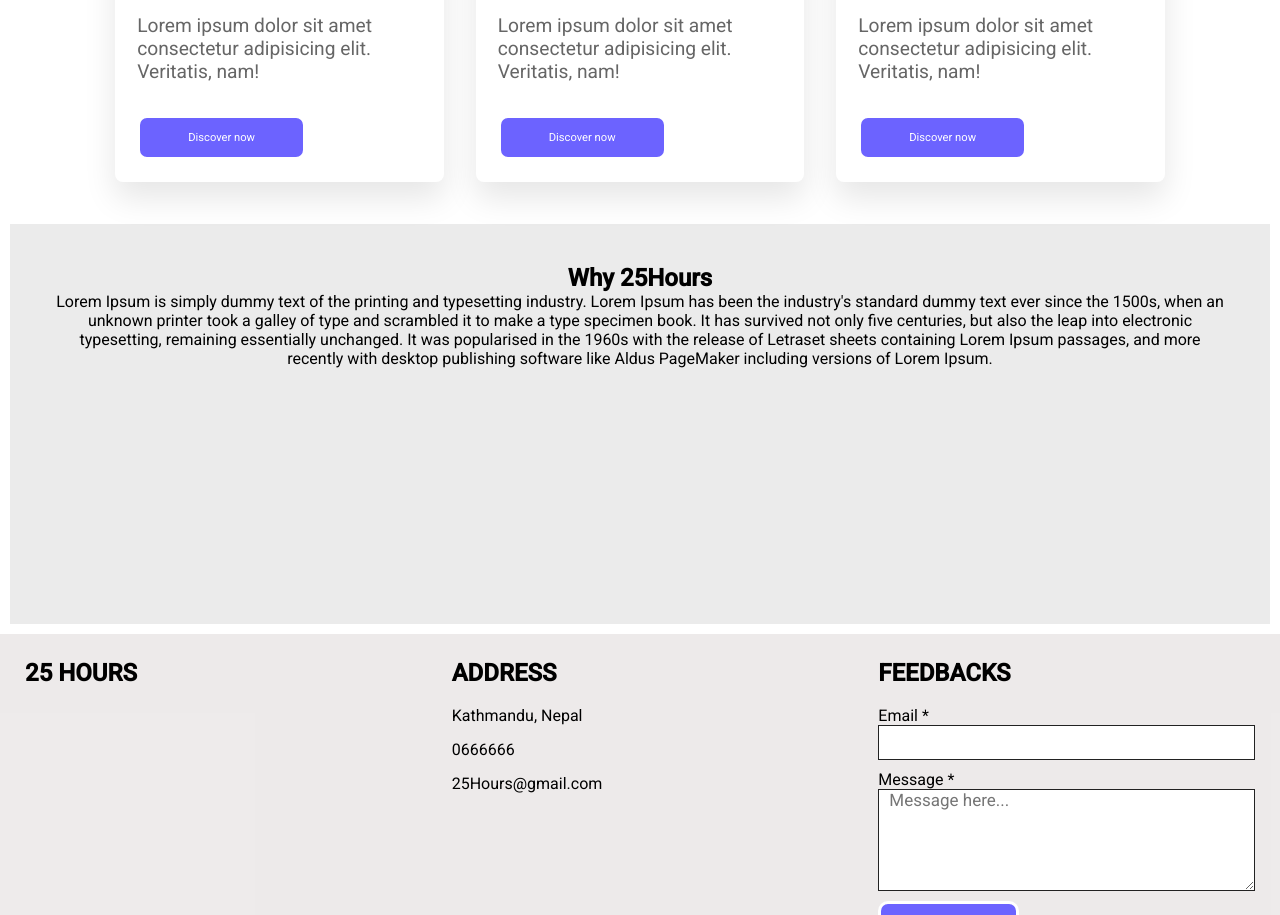
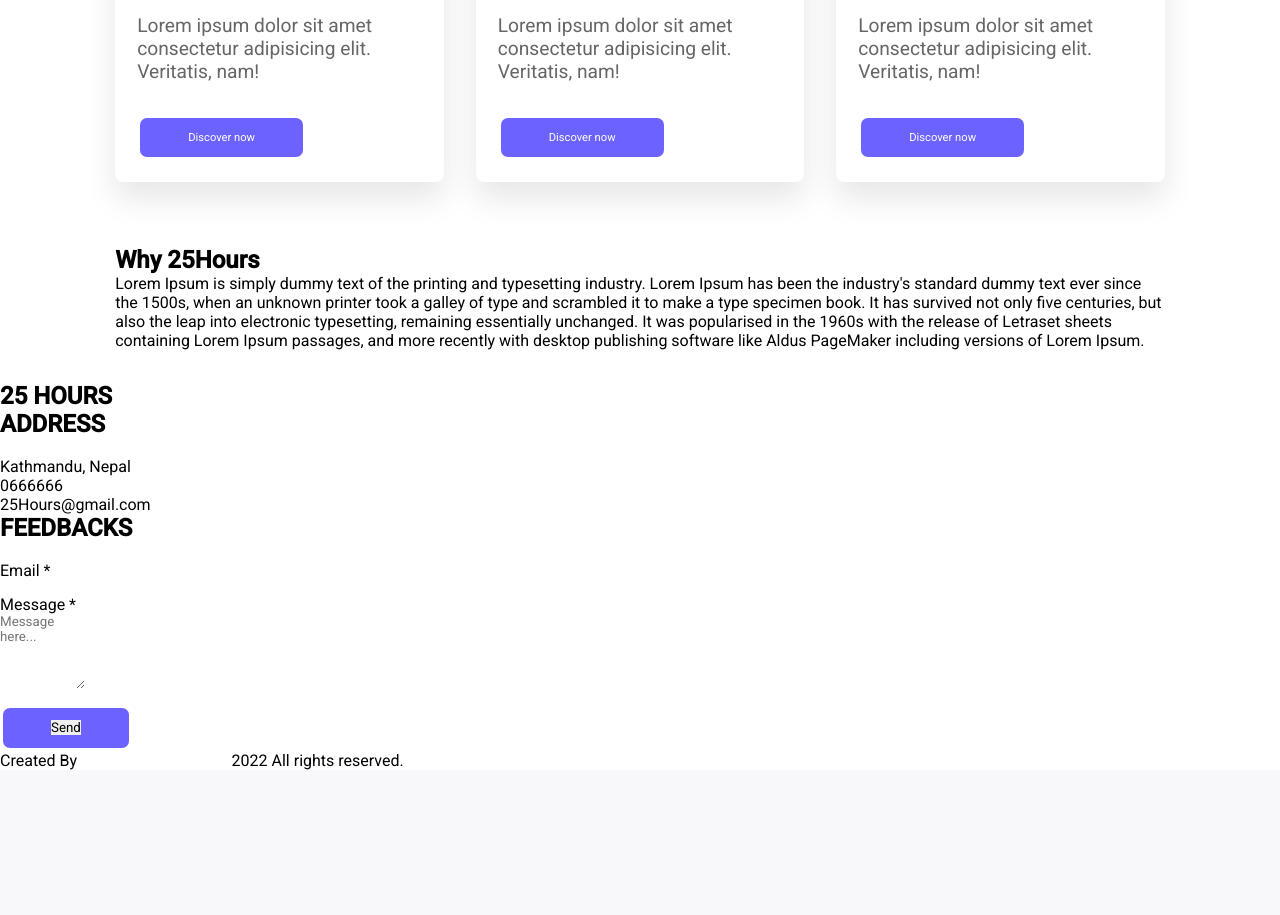
Before and after one commit to bineshburjamagar/25Hours, a Django app: page / in a window 1280 px wide. Shown: the part 1066-1981 px from the top of the page. After the commit the page ends 1836 px from the top, so only its background shows below. Run offline with Django 4.2, Linux system fonts and the light colour scheme; parts of the project's set-up code (start-up, migrations or seed data) failed here and were passed over; some libraries are stand-ins or nearby versions; some web fonts are replaced.

Commit message:
final code

```diff
--- a/static/css/style.css
+++ b/static/css/style.css
@@ -5,7 +5,7 @@
     padding: 0;
     margin: 0;
     box-sizing: border-box;
-    font-family: 'Roboto', sans-seri;
+    font-family: 'Roboto', sans-serif;
     outline: none;
     border:none;
     text-decoration: none;
@@ -217,171 +217,48 @@ nav ul li:hover{
   }
 
   /* why 25hours */
-  .why{
-    height: 50vh;
-    /* width: 100vh; */
-    background-color: #ebebeb;
-    align-items: center;
-    text-align: center;
-    padding: 40px 40px;
-    margin: 10px 10px;
+.why-25hours{
+  background-color: #756febda;
+  padding: 10px;
+}
+.why-25hours h2{
+  text-align: center;
+  padding-bottom: 10px;
+
+  font-size: 2.5rem;
+  color: #04222e;
+  font-weight: normal;
+}
+.why-25hours h3{
+  display: block;
+    font-size: 1.17em;
+    margin-block-start: 1em;
+    margin-block-end: 1em;
+    margin-inline-start: 0px;
+    margin-inline-end: 0px;
+    font-weight: bold;
+}
+.why-25hours p{
+line-height: 2;
 
 
-  }
-
-
-
-
-
-/* FOOTER */
-
-
-.footer {
-  font-family: "Poppins", sans-serif;
-  background: rgba(236, 233, 233, 0.919);
-  color: rgb(0, 0, 0);
-  height: 400px;
-  position: relative;
 }
-
-.footer .footer-content {
-  height: 350px;
-  display: flex;
+.why-row{
+    width: 50%;
+    margin: 100px auto 100px auto;
+    text-align: left;
+    line-height: 2;
 }
-
-.footer .footer-content .footer-section {
-  flex: 1;
-
-  padding: 25px;
+.why-row img{
+    width: 36%;
 }
-
-.footer .footer-bottom {
-  background: black;
-  color: #6c63ff;
-  height: 30px;
-  width: 100%;
-  text-align: center;
-  position: absolute;
-  bottom: 0px;
-  left: 0px;
-  padding: 5px;
-  text-decoration: underline;
+.img-easy{
+    float: left;
+    margin-right: 80px;
 }
-.page-wrapper {
-  min-height: 100%;
-}
-.page-wrapper :hover {
-  color: cornflowerblue;
-}
-
-/* about footer */
-
-.footer-section .about {
-  text-align: justify;
-}
-.footer-section .social {
-  margin: 20px 0 0 0;
-}
-.footer-section .social a {
-  padding: 0 2px;
-}
-.footer-section .social a span {
-  height: 40px;
-  width: 40px;
-  background: #1a1a1a;
-  color:#6C63FF;
-  line-height: 40px;
-  text-align: center;
-  font-size: 18px;
-  border-radius: 5px;
-  transition: 0.3s;
-}
-.footer-section .social a span:hover {
-  background: blue;
-}
-
-/* address */
-
-.footer-section .fas {
-  font-size: 1.4375rem;
-  background: black;
-  height: 45px;
-  width: 45px;
-  line-height: 45px;
-  text-align: center;
-  border-radius: 50%;
-  transition: 0.3s;
-  cursor: pointer;
-}
-.footer-section .fas:hover {
-  background: #6C63FF;
-}
-.footer-section .text {
-  font-size: 1.0625rem;
-  font-weight: 500;
-  padding-left: 10px;
-}
-.footer-section .phone {
-  margin: 15px 0;
-}
-
-/*  contact*/
-
-.footer-section .text {
-  font-size: 1.0625rem;
-  margin-bottom: 2px;
-  color: #656565;
-  padding-left: 10px;
-}
-.footer-section .msg {
-  margin-top: 10px;
-}
-.footer-section input,
-.footer-section textarea {
-  width: 100%;
-  font-size: 1.0625rem;
-  background: white;
-  padding-left: 10px;
-  border: 1px solid #222222;
-}
-.footer-section input:focus,
-.footer-section textarea:focus {
-  outline-color: #2F2E41;
-}
-.footer-section input {
-  height: 35px;
-}
-.footer-section .btn {
-  margin-top: 10px;
-}
-.footer-section .btn button {
-  height: 40px;
-  width: 100%;
-  border: none;
-  outline: none;
-  background:#6C63FF;
-  font-size: 1.0625rem;
-  font-weight: 500;
-  cursor: pointer;
-  transition: 0.3s;
-}
-.footer-section .btn button:hover {
-  background: blue;
-}
-
-@media only screen and (max-width: 934px) {
-  .content {
-    width: 100%;
-  }
-
-  .footer {
-    height: fit-content;
-  }
-
-  .footer .footer-content {
-    height: auto;
-    flex-direction: column;
-  }
+.img-time{
+    float: right;
+    margin-left: 30px;
 }
 
 
@@ -395,31 +272,14 @@ nav ul li:hover{
 
 
 
-  @media screen  and (max-width:600px){
-
-    /* #hamburger-icon{
-        display: block;
-    } */
-    .search-btn{
-        width: 40%;
-        margin-top: 0.5rem ;
-
-    }
-    .book-section{
-        padding: 10rem 0;
-
-    }
-    .cities{
-      margin-top: 20px;
-    }
-
-}
-
 @media screen and (max-width:146px){
   .search-btn{
     width: 20%;
     margin-top: 1rem ;
 
 }
+.cities{
+  margin-top: 300px;
+}
 
 }
```
